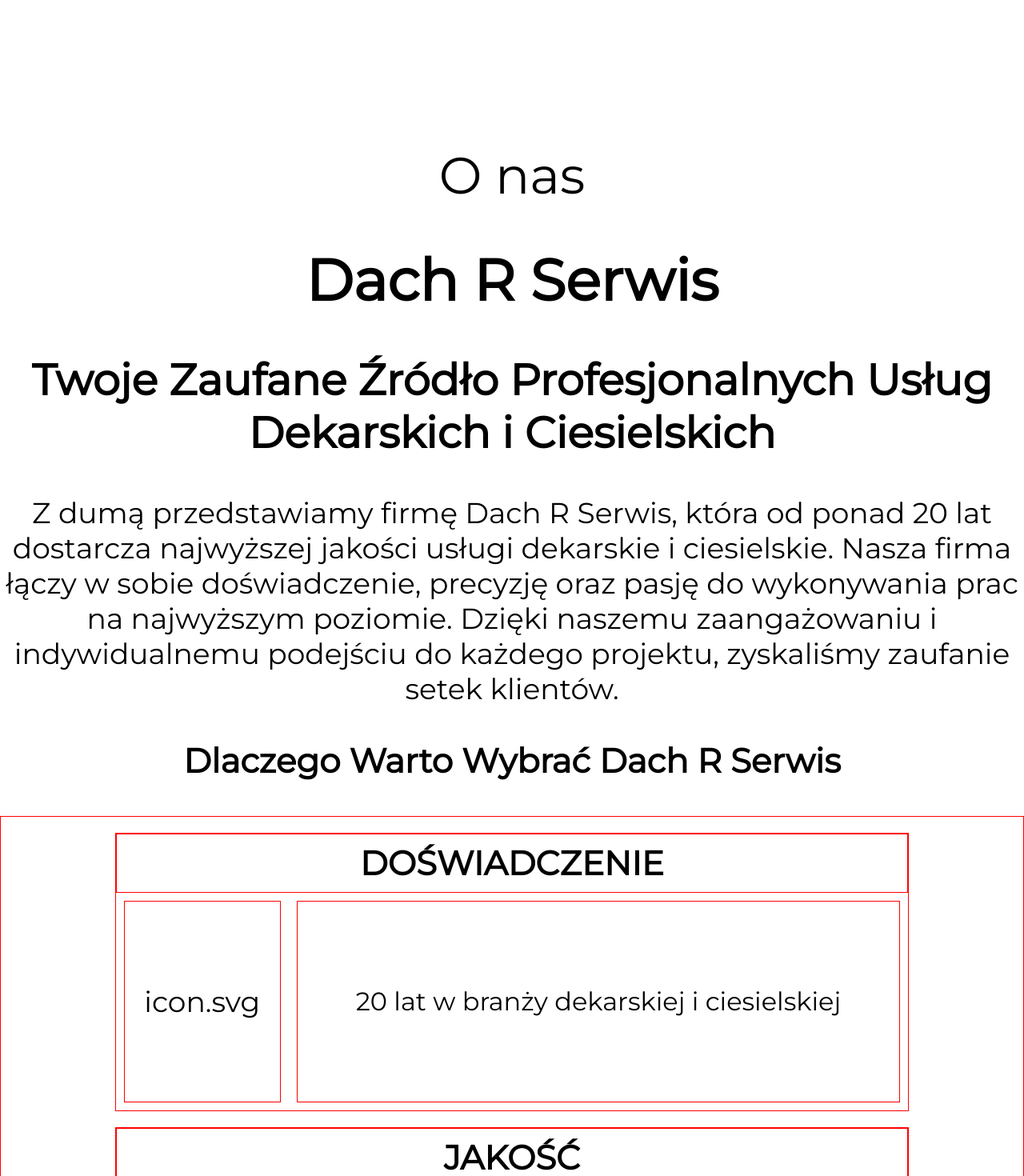
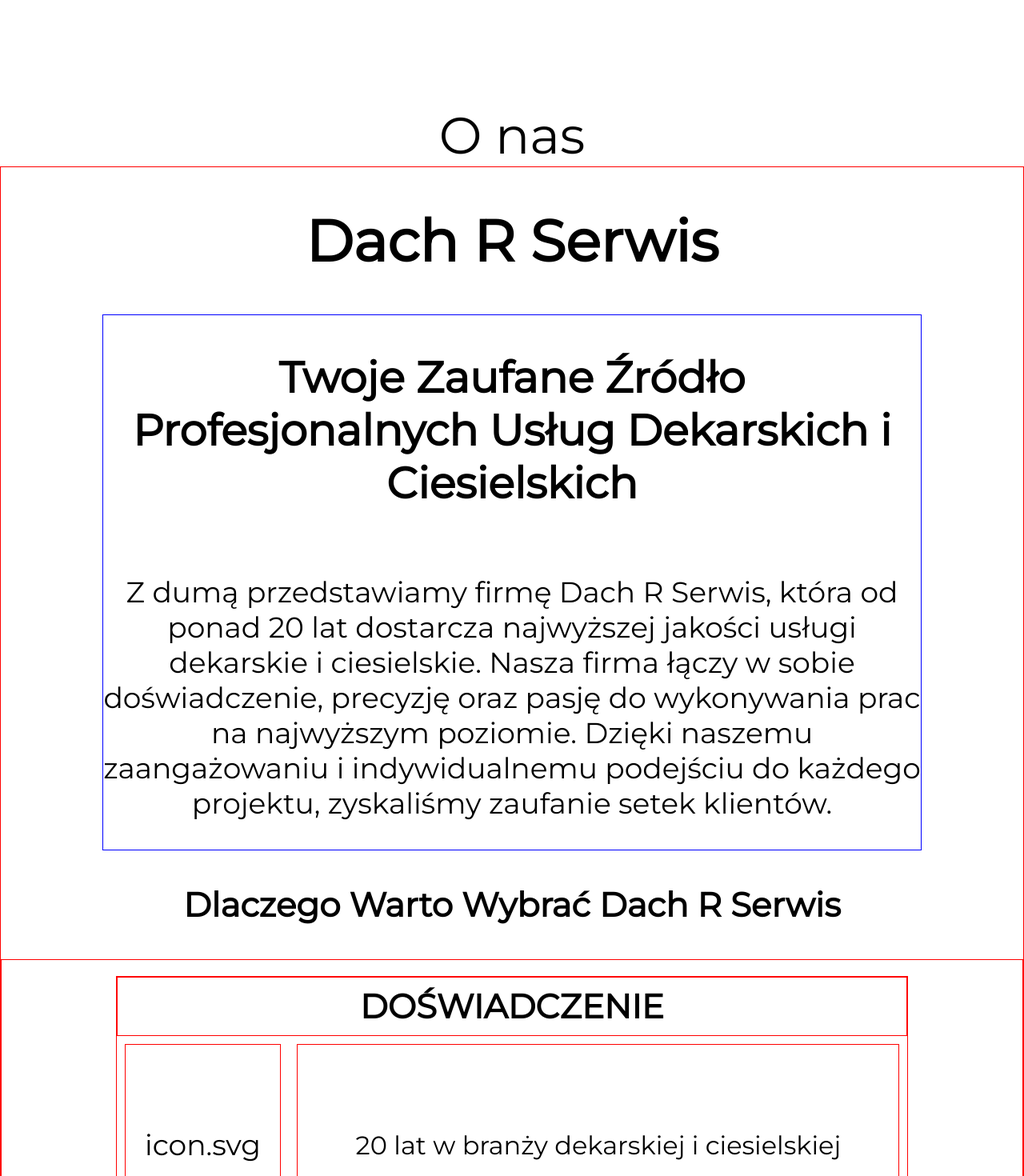
Before and after one commit to Karwan87/DachRSerwis, a React (Create React App) app: page /dachrserwis/aboutus in a window 1280 px wide. Shown: the part 1020-2490 px from the top of the page at 80% size. Built offline with nearby package versions, Linux system fonts and the light colour scheme.

Commit message:
AboutUs
AboutUs width adjusted

```diff
--- a/src/components/AboutUs/AboutUs.jsx
+++ b/src/components/AboutUs/AboutUs.jsx
@@ -14,8 +14,10 @@ const AboutUs = () => {
         <div className={styles.title}>O nas</div>
         <div className={styles.details}>
   <h1>Dach R Serwis</h1>
-  <h2>Twoje Zaufane Źródło Profesjonalnych Usług Dekarskich i Ciesielskich</h2>
+  <div className={styles.content}>
+    <h2>Twoje Zaufane Źródło Profesjonalnych Usług Dekarskich i Ciesielskich</h2>
   <p>Z dumą przedstawiamy firmę Dach R Serwis, która od ponad 20 lat dostarcza najwyższej jakości usługi dekarskie i ciesielskie. Nasza firma łączy w sobie doświadczenie, precyzję oraz pasję do wykonywania prac na najwyższym poziomie. Dzięki naszemu zaangażowaniu i indywidualnemu podejściu do każdego projektu, zyskaliśmy zaufanie setek klientów.</p>
+  </div>
   <h3>Dlaczego Warto Wybrać Dach R Serwis</h3>
   <div className={styles.aboutus_container}>
   <div className={styles.box}>
@@ -51,11 +53,11 @@ const AboutUs = () => {
     </div>
     </div>
 </div>
-
+<div className={styles.content}>
   <p>Zapraszamy do współpracy z naszą firmą – zaufanym partnerem w dziedzinie usług dekarskich i ciesielskich.</p>
   <p> Skontaktuj się z nami już dziś za pomocą formularza na stronie lub przez zakładkę "KONTAKT", aby uzyskać darmową wycenę i dowiedzieć się więcej o naszej ofercie.</p>
   <h2 className={styles.over}>Twój dach jest w dobrych rękach!</h2>
-</div>
+</div></div>
 
         </div>
     );
--- a/src/components/AboutUs/aboutus.module.css
+++ b/src/components/AboutUs/aboutus.module.css
@@ -32,12 +32,17 @@
     min-width: 360px;
     max-width: 480px;
 }
+.content {
+    width: 100%;
+    border: 1px solid blue;
+}
 
 .details {
     font-family: "Montserrat";
     font-size: 16px;
     min-width: 360px;
     max-width: 480px;
+    border: 1px solid red;
 }
 
 .list {
@@ -62,8 +67,12 @@
     border: 1px solid red;
     height: 100%;
     width: 80%;
-    transition: transform 0.3s ease-in-out;
+    transition: transform 0.3s ease, font-weight 0.3s ease;
     cursor: pointer;
+}
+.box:hover {
+    cursor: pointer;
+    transform: scale(1.1);
 }
 .box_title {
     display: flex;
@@ -76,15 +85,14 @@
     font-weight: bolder;
     transition: transform 0.3s ease, font-weight 0.3s ease;
 }
-.box_title:hover {
-    cursor: pointer;
-    transform: scale(1.1);
-}
+
 .box_content {
     display: flex;
     gap: 20px;
     padding: 10px;
+    transition: transform 0.3s ease, font-weight 0.3s ease;
 }
+
 
 .experience_icon {
     display: flex;
@@ -95,10 +103,7 @@
     height: 80px;
     transition: transform 0.3s ease, font-weight 0.3s ease;
 }
-.experience_icon:hover {
-    cursor: pointer;
-    transform: scale(1.1);
-}
+
 .quality_icon {
     display: flex;
     align-items: center;
@@ -108,10 +113,7 @@
     height: 80px;
     transition: transform 0.3s ease, font-weight 0.3s ease;
 }
-.quality_icon:hover {
-    cursor: pointer;
-    transform: scale(1.1);
-}
+
 .professionalism_icon {
     display: flex;
     align-items: center;
@@ -121,10 +123,7 @@
     height: 80px;
     transition: transform 0.3s ease, font-weight 0.3s ease;
 }
-.professionalism_icon:hover {
-    cursor: pointer;
-    transform: scale(1.1);
-}
+
 .trust_icon {
     display: flex;
     align-items: center;
@@ -134,10 +133,7 @@
     height: 80px;
     transition: transform 0.3s ease, font-weight 0.3s ease;
 }
-.trust_icon:hover {
-    cursor: pointer;
-    transform: scale(1.1);
-}
+
 .box_description {
     font-size: 12px;
     border: 1px solid red;
@@ -147,15 +143,19 @@
     width: 100%;
     transition: transform 0.3s ease, font-weight 0.3s ease;
 }
-.box_description:hover {
-    cursor: pointer;
-    transform: scale(1.1);
-}
 
 @media (min-width: 768px) {
     .title {
         font-size: 48px;
         max-width: 1279px;
+        margin-top: 150px;
+    }
+    .content {
+        display: flex;
+        flex-direction: column;
+        max-width: 80%;
+        margin: auto;
+
     }
     .details {
         font-size: 24px;
```
